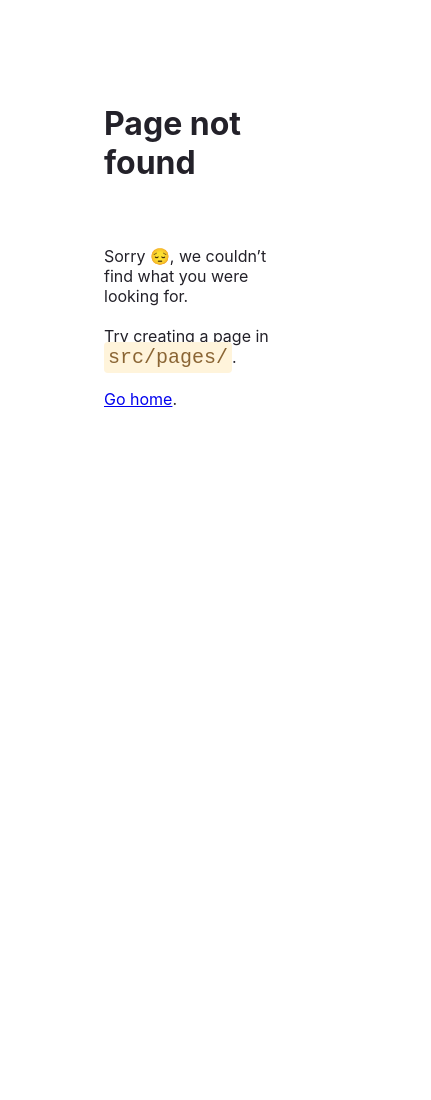
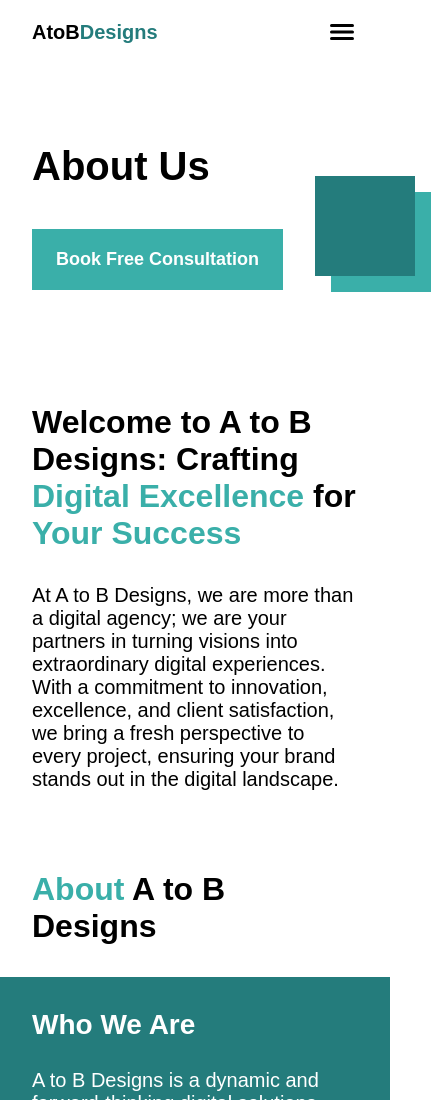
Before and after one commit to asherb20/atobdesigns, a Gatsby site: page /about-us in a window 390 px wide. Before the commit this address had no page. Shown: the top 1100 px of the page, 431 px wide, since content can reach past the window. Before the commit the page ends 844 px from the top, so only its background shows below. Built offline with nearby package versions, Linux system fonts and the light colour scheme; Gatsby itself is replaced by a stand-in of ours.

Commit message:
Developed about us mobile. Began dev of about us desktop.

```diff
--- a/src/components/hero.tsx
+++ b/src/components/hero.tsx
@@ -1,11 +1,22 @@
 import * as React from 'react';
+import CallToAction from './cta';
 
-const Hero = ({ children }: { children: React.ReactNode }) => {
+const Hero = ({ title }: { title: string }) => {
   return (
     <div>
-      <div>
-        <div>{children}</div>
-        <div></div>
+      <div className='pt-5 pr-2 pb-5 pl-2 d-flex flex-wrap'>
+        <div className='flex-1'>
+          <p className='fs-40 fw-bold pb-1'>{title}</p>
+          <CallToAction to='/contact-us' title='Book Free Consultation' />
+        </div>
+        <div className='p-2 flex-1' style={{ height: 116 }}>
+          <div>
+            <div className='pos-rel my-auto'>
+              <div className='square bg-dark pos-abs top-0 left-0 z-1' />
+              <div className='square bg-light pos-abs top-1 left-1' />
+            </div>
+          </div>
+        </div>
       </div>
     </div>
   );
--- /dev/null
+++ b/src/pages/about-us.tsx
@@ -0,0 +1,158 @@
+import * as React from 'react';
+import { HeadFC, Link, PageProps } from 'gatsby';
+import Nav from '../components/nav';
+import '../styles/global.css';
+import Footer from '../components/footer';
+import Hero from '../components/hero';
+import CallToAction from '../components/cta';
+import { ArrowRightIcon, CaretUpIcon, CaretDownIcon } from '../lib/icons';
+
+const SERVICES_LINKS = [
+  {
+    to: '/services/web-design-and-development',
+    title: 'Web Design and Development',
+    content:
+      'Our web design and development services are crafted to elevate your online presence. We blend aesthetics with functionality, ensuring your website not only looks impressive but also delivers a seamless user experience.'
+  },
+  {
+    to: '/services/mobile-app-design-and-development',
+    title: 'Mobile App Design and Development',
+    content:
+      'Navigate the mobile landscape with confidence. A to B Designs creates innovative and user-friendly mobile applications for iOS and Android platforms, tailored to your brand and audience.'
+  },
+  {
+    to: '/services/api-integrations-and-automation',
+    title: 'API Integrations and Automation',
+    content:
+      'Optimize your operations with our API integrations and automation solutions. We streamline your workflows, enhance functionality, and pave the way for efficiency in a digital age.'
+  },
+  {
+    to: '/services/cloud-solutions',
+    title: 'Cloud Solutions',
+    content:
+      "Move your business forward with our scalable and secure cloud solutions. Whether it's Google Cloud Platform, Amazon Web Services, or Salesforce, we ensure your digital infrastructure is robust and future-proof."
+  }
+];
+
+const ACCORDION_ITEMS = [
+  {
+    title: 'Experience and Expertise',
+    content:
+      'With years of experience in the digital realm, A to B Designs brings a wealth of expertise to every project. Our team comprises skilled professionals dedicated to staying at the forefront of industry trends.'
+  },
+  {
+    title: 'Innovation-Driven',
+    content:
+      'We thrive on innovation. From the latest technologies to creative solutions, A to B Designs is committed to bringing fresh ideas to the table, ensuring your digital presence is ahead of the curve.'
+  },
+  {
+    title: 'Client Satisfaction',
+    content:
+      'Your success is our success. A to B Designs is proud of its track record of satisfied clients who have experienced the positive impact of our tailored digital solutions.'
+  }
+];
+
+const AboutUsPage: React.FC<PageProps> = () => {
+  const [selAccInd, setSelAccInd] = React.useState<number>(0);
+
+  return (
+    <div>
+      <Nav />
+      {/* main */}
+      <Hero title='About Us' />
+      <div>
+        <section className='pl-2 pr-2'>
+          <h3 className='pb-1 fs-32'>
+            Welcome to A to B Designs: Crafting <span className='c-light'>Digital Excellence</span> for <span className='c-light'>Your Success</span>
+          </h3>
+          <p className='fs-20'>
+            At A to B Designs, we are more than a digital agency; we are your partners in turning visions into extraordinary digital experiences. With a commitment to
+            innovation, excellence, and client satisfaction, we bring a fresh perspective to every project, ensuring your brand stands out in the digital landscape.
+          </p>
+        </section>
+      </div>
+      <div>
+        <section className='pt-5 pb-5'>
+          <div className='pr-2 pb-2 pl-2'>
+            <h2 className='fs-32'>
+              <span className='c-light'>About</span> A to B Designs
+            </h2>
+          </div>
+          <div>
+            <div className='p-2 bg-dark c-white'>
+              <p className='fs-28 pb-1'>
+                <strong>Who We Are</strong>
+              </p>
+              <p className='fs-20'>
+                A to B Designs is a dynamic and forward-thinking digital solutions company that specializes in transforming ideas into impactful digital realities. From web
+                design and development to mobile app creation, API integrations, automation, and cutting-edge cloud solutions, we offer a comprehensive suite of services to
+                meet your diverse needs.
+              </p>
+            </div>
+            <div className='p-2'>
+              <p className='fs-28 pb-1'>
+                <strong>
+                  Our <span className='c-light'>Approach</span>
+                </strong>
+              </p>
+              <p className='fs-20 pb-2'>
+                What sets us apart is our client-centric approach. We believe in collaboration, transparency, and a thorough understanding of your business goals. Every
+                project is a unique journey, and we are here to guide you from point A to point B with creativity, expertise, and unwavering commitment.
+              </p>
+              <CallToAction to='/contact-us' title='Get In Touch' />
+            </div>
+          </div>
+        </section>
+      </div>
+      <div>
+        <section className='pb-5'>
+          <div className='pr-2 pl-2'>
+            <h2 className='fs-32'>
+              Our <span className='c-light'>Services</span>
+            </h2>
+          </div>
+          {SERVICES_LINKS.map((link, ind) => (
+            <Link to={link.to} key={ind} className='p-2 m-2 bg-light c-white d-block td-none'>
+              <h3 className='fs-24'>{link.title}</h3>
+              <p className='fs-20 pt-1 pb-1'>{link.content}</p>
+              <div className='d-flex jc-flex-end'>
+                <ArrowRightIcon width={32} height={32} color='white' />
+              </div>
+            </Link>
+          ))}
+        </section>
+      </div>
+      <div>
+        <section className='pt-5 pr-2 pb-5 pl-2 bg-dark c-white'>
+          <div className='pb-2'>
+            <h2 className='fs-36'>Why Choose A to B Designs?</h2>
+          </div>
+          {ACCORDION_ITEMS.map((item, ind) => (
+            <div key={ind} className='pb-1'>
+              <button onClick={() => setSelAccInd(ind)} className='bg-light d-flex w-100 jc-space-between ai-center p-2 c-white'>
+                <p className='fs-20'>{item.title}</p>
+                {selAccInd === ind ? <CaretDownIcon width={24} height={24} color='white' /> : <CaretUpIcon width={24} height={24} color='white' />}
+              </button>
+              <div className={`${selAccInd === ind ? 'd-block' : 'd-none'} pt-1 pr-2 pl-2 fs-20`}>
+                <p>{item.content}</p>
+              </div>
+            </div>
+          ))}
+        </section>
+      </div>
+      <div>
+        <section className='pt-5 pr-2 pb-5 pl-2'>
+          <p className='fs-28 pb-1'>
+            <strong>Ready to embark on a digital journey with A to B Designs? Contact us today, and let's start creating digital excellence together.</strong>
+          </p>
+          <CallToAction to='/contact-us' title='Contact Us Today' />
+        </section>
+      </div>
+      <Footer />
+    </div>
+  );
+};
+
+export default AboutUsPage;
+
+export const Head: HeadFC = () => <title>About Us | A to B Designs</title>;
--- a/src/styles/global.css
+++ b/src/styles/global.css
@@ -152,6 +152,9 @@ ul {
 .m-1 {
   margin: 1em;
 }
+.m-2 {
+  margin: 2em;
+}
 
 .mb-1 {
   margin-bottom: 1em;
@@ -161,6 +164,9 @@ ul {
 }
 .mb-3 {
   margin-bottom: 3em;
+}
+.my-auto {
+  margin: auto 0;
 }
 
 /* font */
@@ -211,6 +217,12 @@ ul {
 .d-flex {
   display: flex;
 }
+.flex-wrap {
+  flex-wrap: wrap;
+}
+.flex-1 {
+  flex: 1;
+}
 .pos-fixed {
   position: fixed;
 }
@@ -220,8 +232,14 @@ ul {
 .top-0 {
   top: 0;
 }
+.top-1 {
+  top: 1em;
+}
 .right-0 {
   right: 0;
+}
+.left-1 {
+  left: 1em;
 }
 .h-100-vh {
   height: 100vh;
@@ -253,6 +271,12 @@ ul {
 .text-center {
   text-align: center;
 }
+.pos-abs {
+  position: absolute;
+}
+.pos-rel {
+  position: relative;
+}
 
 /* sizing */
 .max-w-lg {
@@ -260,6 +284,15 @@ ul {
 }
 .w-sm {
   width: 320px;
+}
+.w-100 {
+  width: 100%;
+}
+
+/* square */
+.square {
+  width: 100px;
+  height: 100px;
 }
 
 @media (min-width: 768px) {
```
